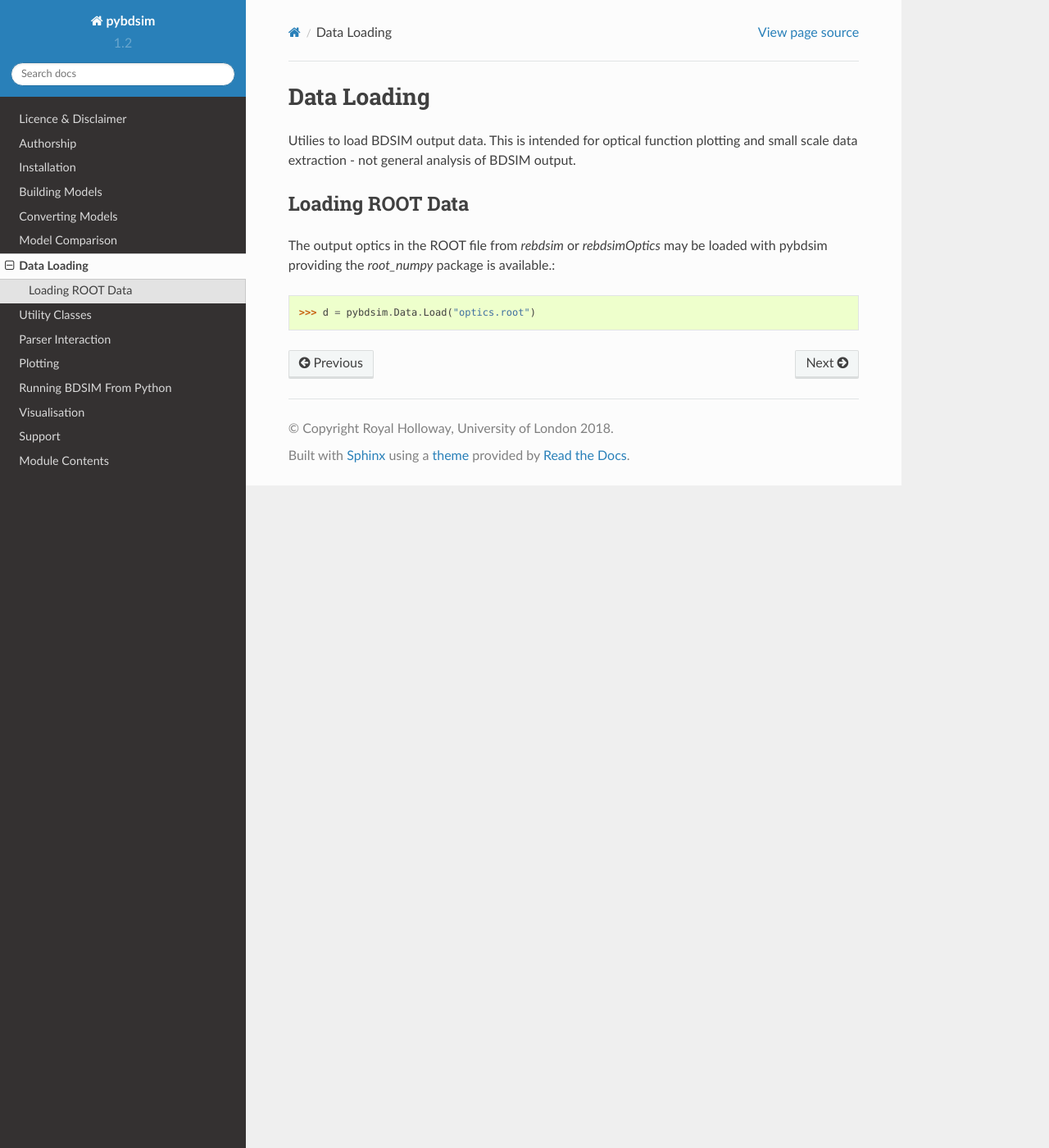
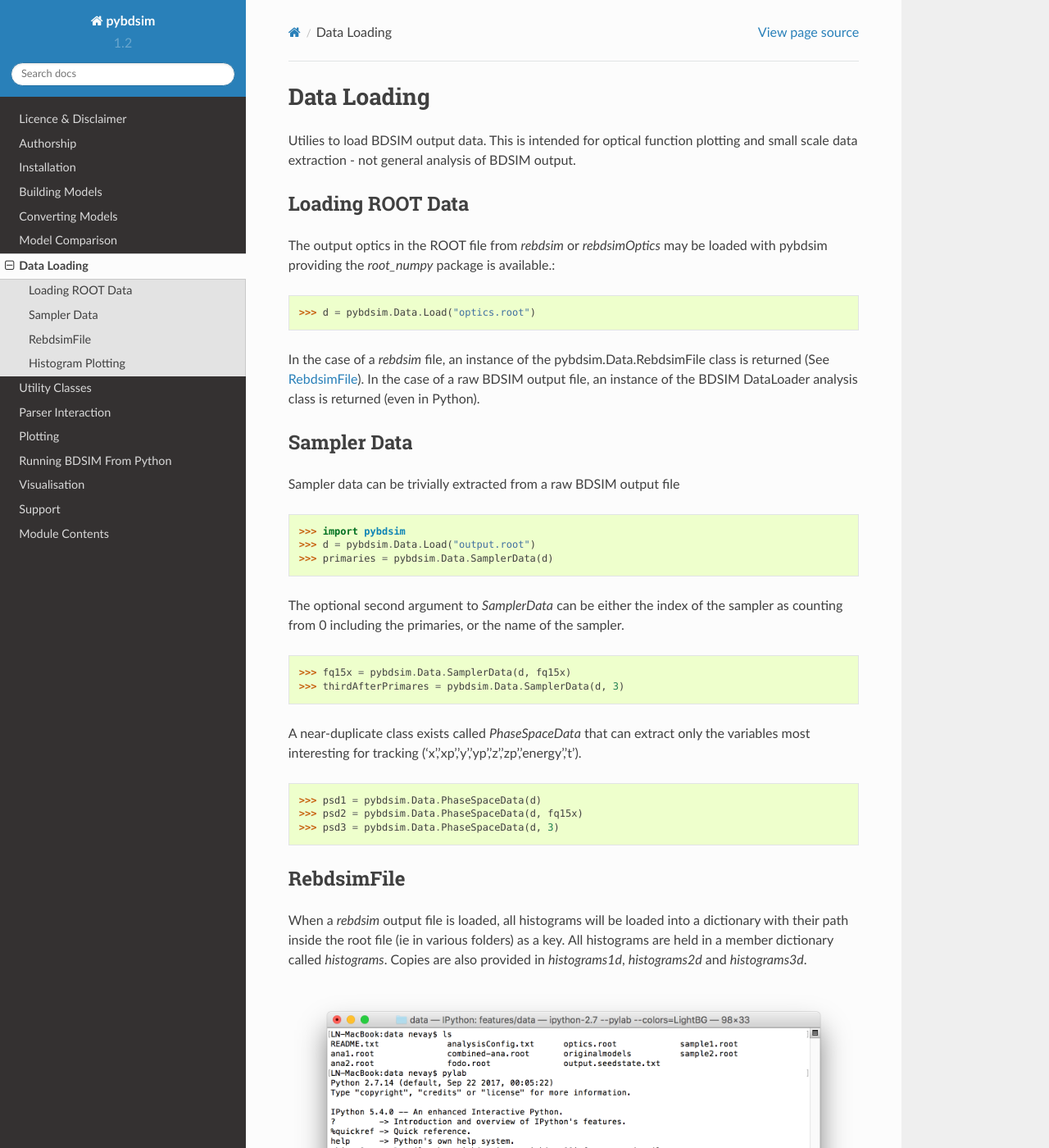
Before and after one commit to bdsim-collaboration/pybdsim, a Sphinx documentation site: the page built from docs/source/data.rst, in a window 1280 px wide and 1400 px high. Shown: the whole window at 82% size. Built offline with Sphinx 7.4.7 and the Read the Docs theme 2.0.0, drawn with Linux system fonts in a browser that asks for light colours; some of the changed text lies outside the part shown.

Commit message:
Document data loading.

```diff
--- a/docs/source/data.rst
+++ b/docs/source/data.rst
@@ -13,3 +13,71 @@ The output optics in the ROOT file from `rebdsim` or `rebdsimOptics` may be load
 with pybdsim providing the `root_numpy` package is available.::
 
   >>> d = pybdsim.Data.Load("optics.root")
+
+In the case of a `rebdsim` file, an instance of the pybdsim.Data.RebdsimFile class
+is returned (See `RebdsimFile`_). In the case of a raw BDSIM output file, an instance
+of the BDSIM DataLoader analysis class is returned (even in Python).
+
+Sampler Data
+------------
+
+Sampler data can be trivially extracted from a raw BDSIM output file ::
+
+  >>> import pybdsim
+  >>> d = pybdsim.Data.Load("output.root")
+  >>> primaries = pybdsim.Data.SamplerData(d)
+
+The optional second argument to `SamplerData` can be either the index of the sampler
+as counting from 0 including the primaries, or the name of the sampler. ::
+
+  >>> fq15x = pybdsim.Data.SamplerData(d, fq15x)
+  >>> thirdAfterPrimares = pybdsim.Data.SamplerData(d, 3)
+
+A near-duplicate class exists called `PhaseSpaceData` that can extract only the
+variables most interesting for tracking ('x','xp','y','yp','z','zp','energy','t'). ::
+
+  >>> psd1 = pybdsim.Data.PhaseSpaceData(d)
+  >>> psd2 = pybdsim.Data.PhaseSpaceData(d, fq15x)
+  >>> psd3 = pybdsim.Data.PhaseSpaceData(d, 3)
+
+
+RebdsimFile
+-----------
+
+When a `rebdsim` output file is loaded, all histograms will be loaded into a dictionary
+with their path inside the root file (ie in various folders) as a key. All histograms
+are held in a member dictionary called `histograms`. Copies are also provided in
+`histograms1d`, `histograms2d` and `histograms3d`.
+
+.. figure:: figures/rebdsimFileMembers.png
+	    :width: 100%
+	    :align: center
+
+For convenience we provide wrappers for the raw ROOT histogram classes that provide
+easy access to the data in numpy format with simple matplotlib plotting called
+`pybdsim.Data.TH1`, `TH2` and `TH3`. Shown below is loading of the example output
+file `combined-ana.root` in `bdsim/examples/features/data`.
+
+.. figure:: figures/rebdsimFileHistograms.png
+	    :width: 100%
+	    :align: center
+
+
+.. figure:: figures/rebdsimFileHistogramsWrapped.png
+	    :width: 100%
+	    :align: center
+
+Histogram Plotting
+------------------
+
+Loaded histograms that are wrapped in our pybdsim.Data.THX classes can be plotted::
+
+   >>> pybdsim.Plot.Histogram1D(d.histogramspy['Event/PerEntryHistograms/EnergyLossManual'])
+
+Note, the use of `d.histogramspy` for the wrapped set of histograms and not the raw ROOT
+histograms.
+
+
+.. figure:: figures/simpleHistogramPlot.png
+	    :width: 100%
+	    :align: center
```
Also changed, not shown: docs/source/figures/rebdsimFileHistograms.png (added), docs/source/figures/rebdsimFileHistogramsWrapped.png (added), docs/source/figures/rebdsimFileMembers.png (added), docs/source/figures/simpleHistogramPlot.png (added).
